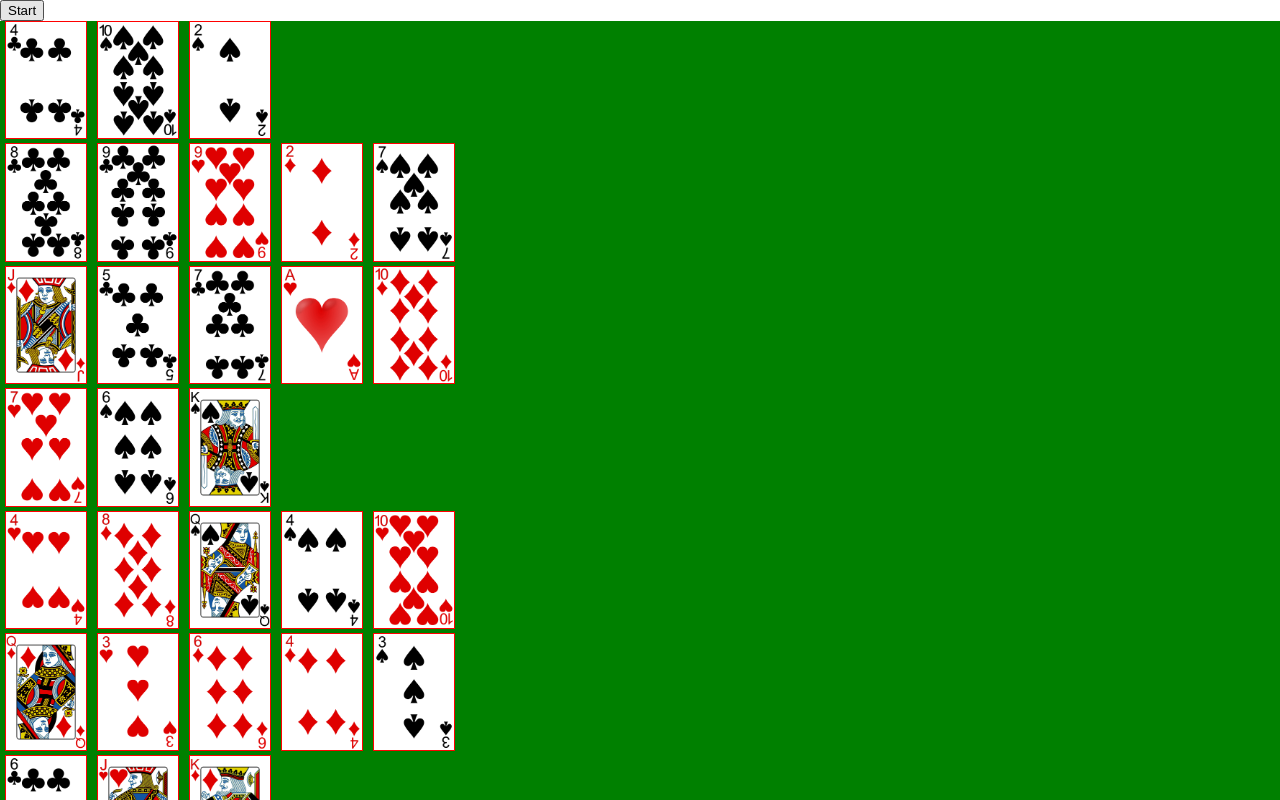
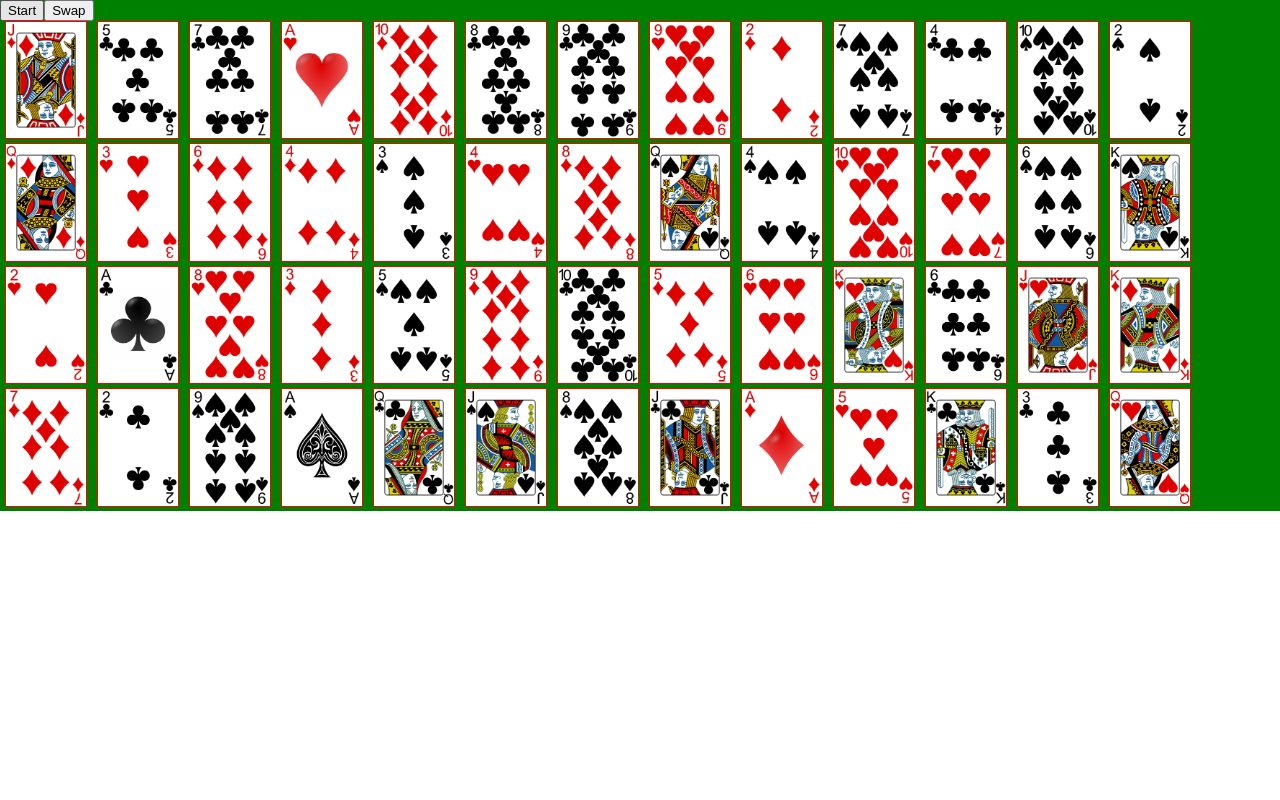
Before and after one commit to videv93/mau-binh-frontend, a React (Create React App) app: page / in a window 1280 px wide. Both pictures are taken after a click on the button "Start". Shown: the top 800 px of the page. Built offline with nearby package versions, Linux system fonts and the light colour scheme.

Commit message:
Implement switch method

```diff
--- a/src/App.js
+++ b/src/App.js
@@ -14,74 +14,87 @@ class Game extends Component {
   constructor(props) {
     super(props);
     this.state = {
-      players : []
+      cards: [],
+      selectIndex: -1
     }
   }
   getCard(i) {
     const ranks = [2,3,4,5,6,7,8,9,10,'J', 'Q', 'K', 'A'];
     const suits = ["spade", "clubs", "diamond", "heart"];
-    return {rank: ranks[Math.floor(i / 4)], suit: suits[i % 4]};
+    return {rank: ranks[Math.floor(i / 4)], suit: suits[i % 4], isSelected: false};
+  }
+  swap() {
+    var tt = this.state.cards;
+    var t = tt[0][0];
+    tt[0][0] = tt[0][1];
+    tt[0][1] = t;
+    this.setState(
+      {
+        tt
+      }
+    )
+  }
+  handleClick(id) {
+    // alert('onClick ' + id);
+    if (this.state.selectIndex != -1) {
+      // alert(this.state.selectIndex);
+      var cards = this.state.cards;
+      var selectedIdex = this.state.selectIndex;
+
+      var t = cards[selectedIdex];
+      cards[selectedIdex] = cards[id];
+      cards[id] = t;
+
+      // set selected attribute of selectIndex card to false
+      cards[id].isSelected = false;
+
+      this.setState({
+        cards: cards,
+        selectIndex: -1
+      });
+    } else {
+      // alert('Set slected index to ' + id);
+      this.state.cards[id].isSelected = true;
+      this.state.selectIndex = id;
+      this.forceUpdate();
+      /*this.setState({
+         cards: cardsUpdate,
+         selectIndex: id
+      })*/
+    }
   }
   update() {
+    var cardHolders = [];
     var cards = [];
     var minimum = 0, maximum = 51;
 
     for (var i = 0; i < 52; i++) {
-      cards[i] = false;
-    }
-    var players = [];
-    for (let i = 0; i < 4; i++) {
-      players[i] = [];
+      cardHolders[i] = false;
     }
     for (var i = 0; i < 52; i++) {
       var rand = Math.floor(Math.random() * (maximum - minimum + 1)) + minimum;
-      while (cards[rand]) {
+      while (cardHolders[rand]) {
         rand = Math.floor(Math.random() * (maximum - minimum + 1)) + minimum;
       }
-      cards[rand] = true;
-      players[Math.floor(i / 13)][i % 13] = this.getCard(rand);
+      cardHolders[rand] = true;
+      cards[i] = this.getCard(rand);
     }
 
     this.setState(
       {
-        players : players
+        cards : cards
       }
     )
   }
   render() {
     return (
-      <div>
-        <button onClick={() => {this.update();}}>Start</button>
-        {this.state.players.map((o, i) => (
-          <div>
-            <Player chi1={o.slice(0,5)} chi2={o.slice(5,10)} chi3={o.slice(10)}/>
-          </div>
-          )
-        )}
+      <div style={{background: 'green'}}>
+        <div>
+          <button onClick={() => {this.update();}}>Start</button>
+          <button onClick={() => {this.swap();}}>Swap</button>
+        </div>
+        {this.state.cards.map((o, i) => <Card id={i} onClick={() => {this.handleClick(i)}} styleName={Card1} rank={o.rank} suit={o.suit} isSelected={o.isSelected}/>)}
       </div>
-    )
-  }
-}
-
-
-class Player extends Component {
-  constructor(props) {
-    super(props);
-  }
-  render() {
-    return (
-      <div style={{background: 'green'}}>
-        <div style={{borderStyle: '5px green'}}>
-          {this.props.chi3.map(o => <Card styleName={Card1} rank={o.rank} suit={o.suit}/>)}
-        </div>
-        <div style={{borderStyle: '5px green'}}>
-          {this.props.chi2.map(o => <Card styleName={Card1} rank={o.rank} suit={o.suit}/>)}
-        </div>
-        <div style={{borderStyle: '5px green'}}>
-          {this.props.chi1.map(o => <Card styleName={Card1} rank={o.rank} suit={o.suit}/>)}
-        </div>
-      </div>
-
     )
   }
 }
@@ -92,22 +105,37 @@ class Card extends Component {
 
   constructor(props) {
     super(props);
-    this.state = {
-      isSelect: false
-    }
   }
 
-  handleClick(rank, suit) {
-    this.setState({
-      isSelect: !this.state.isSelect
-    });
-    alert('onClick ' + rank + ' ' + suit);
-  }
-
+  /**
+   *  transform: scale(1.1);
+   transition: transform ease 0.25s;
+   * @returns {*}
+   */
   render() {
     var imgSrc = require('./png/' + this.props.rank + "_" + this.props.suit + ".png");
+    if (this.props.isSelected) {
+      return (
+        <span id={this.props.id} style={{
+          marginLeft: '5px',
+          marginRight: '5px'
+        }}>
+          <img src={imgSrc} alt={""} style={{
+            height: 'auto',
+            width: 'auto',
+            maxWidth: '80px',
+            maxHeight: '120px',
+            border: 'solid 1px red',
+            backgroundColor: 'white',
+            transform: 'scale(1.25, 1.25)',
+            transition: 'transform ease 0.25s'}}
+            onClick={() => this.props.onClick(this.props.id)}
+          />
+        </span>
+      );
+    }
     return (
-      <span style={{marginLeft: '5px', marginRight: '5px'}}>
+      <span id={this.props.id} style={{marginLeft: '5px', marginRight: '5px'}}>
         <img src={imgSrc} alt={""} style={{
           height: 'auto',
           width: 'auto',
@@ -115,7 +143,7 @@ class Card extends Component {
           maxHeight: '120px',
           border: 'solid 1px red',
           backgroundColor: 'white'}}
-          onClick={() => {this.handleClick(this.props.rank, this.props.suit)}}
+          onClick={() => this.props.onClick(this.props.id)}
         />
       </span>
     );
```
